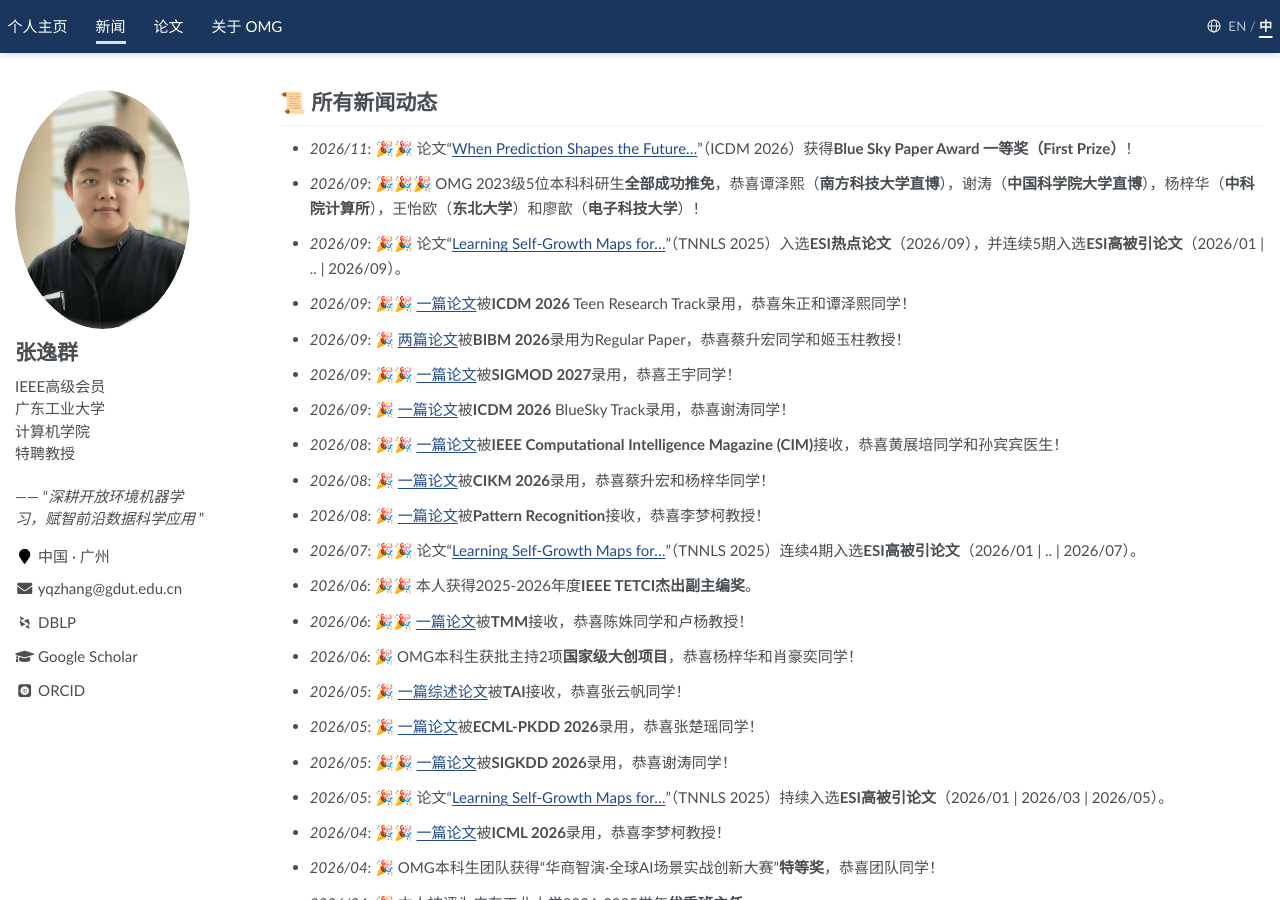
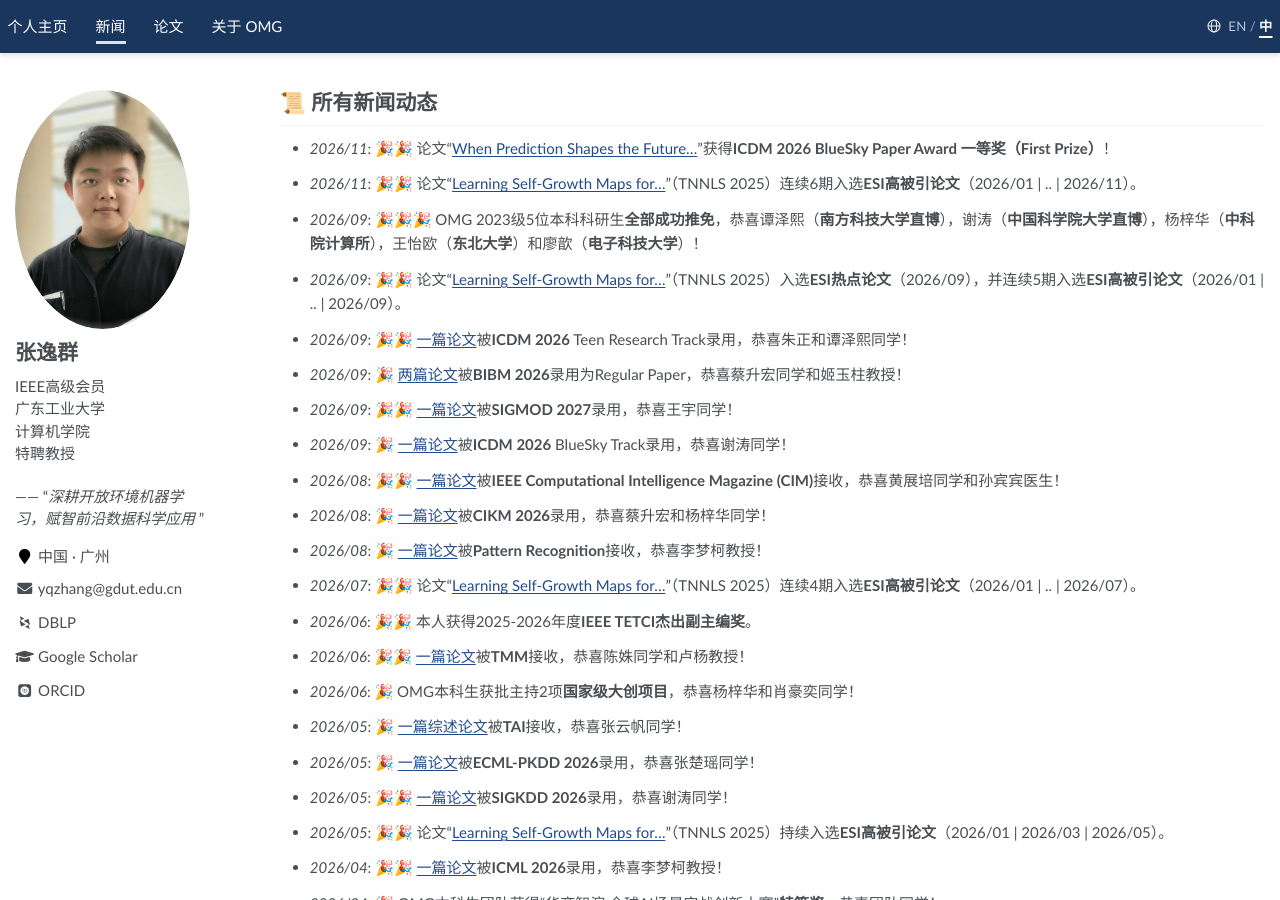
Before and after one commit to yqzhang-Zz/zh-news, a Jekyll site: the page built from _pages/about.md, in a window 1280 px wide and 900 px high. Built offline with Jekyll 4.4.1, drawn with Linux system fonts in a browser that asks for light colours; some web fonts are replaced; a script that is not in the unit is left out; comment, search, counter and statistics services are not loaded.

Commit message:
Update academic_news.yml

```diff
--- a/_data/academic_news.yml
+++ b/_data/academic_news.yml
@@ -1,7 +1,10 @@
 entries:
 - id: news-2026-11-icdm-blue-sky-award
   date: 2026-11
-  text: 🎉🎉 论文“[When Prediction Shapes the Future…](/zh-publications/#paper-C058)”（ICDM 2026）获得**Blue Sky Paper Award 一等奖（First Prize）**！
+  text: 🎉🎉 论文“[When Prediction Shapes the Future…](/zh-publications/#paper-C058)”获得**ICDM 2026 BlueSky Paper Award 一等奖（First Prize）**！
+- id: news-2026-11-esi-highly-cited-paper
+  date: 2026-11
+  text: 🎉🎉 论文“[Learning Self-Growth Maps for…](/zh-publications/#paper-J017)”（TNNLS 2025）连续6期入选**ESI高被引论文**（2026/01 &#124; .. &#124; 2026/11）。
 - id: news-001
   date: 2026-09
   text: 🎉🎉🎉 OMG 2023级5位本科科研生**全部成功推免**，恭喜谭泽熙（**南方科技大学直博**），谢涛（**中国科学院大学直博**），杨梓华（**中科院计算所**），王怡欧（**东北大学**）和廖歆（**电子科技大学**）！
```
